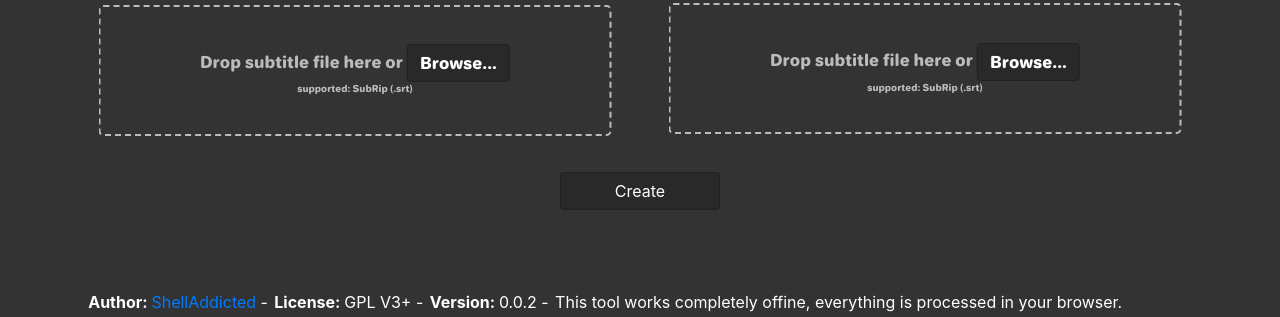
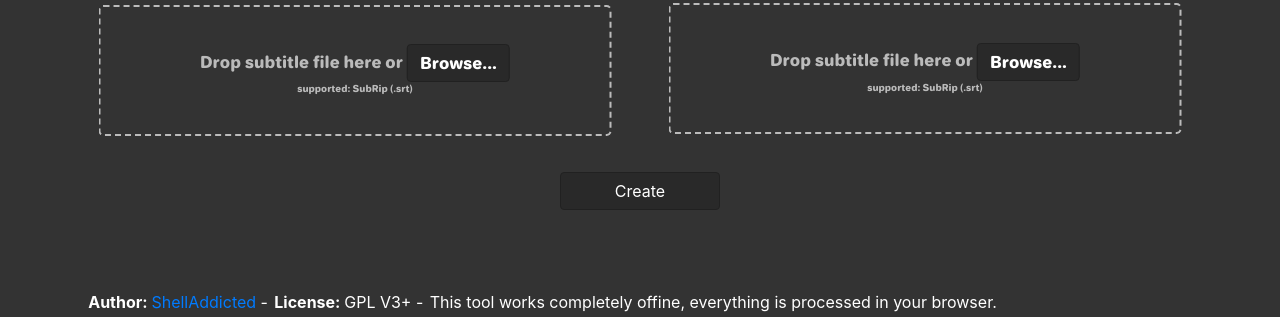
Before and after one commit to ShellAddicted/DualSubCreator, a plain HTML site: page index.html in a window 1280 px wide. Shown: the part 483-800 px from the top of the page. Drawn offline with Linux system fonts and the light colour scheme.

Commit message:
remove "version" from index because it's useless

```diff
--- a/index.html
+++ b/index.html
@@ -271,11 +271,6 @@
 						</div>
 
 						<div class="col-md-auto">
-							<strong>Version: </strong>
-							<span>0.0.2</span>
-						</div>
-
-						<div class="col-md-auto">
 							<span>This tool works completely offine, everything is processed in your browser.</span>
 						</div>
 					</div>
```
